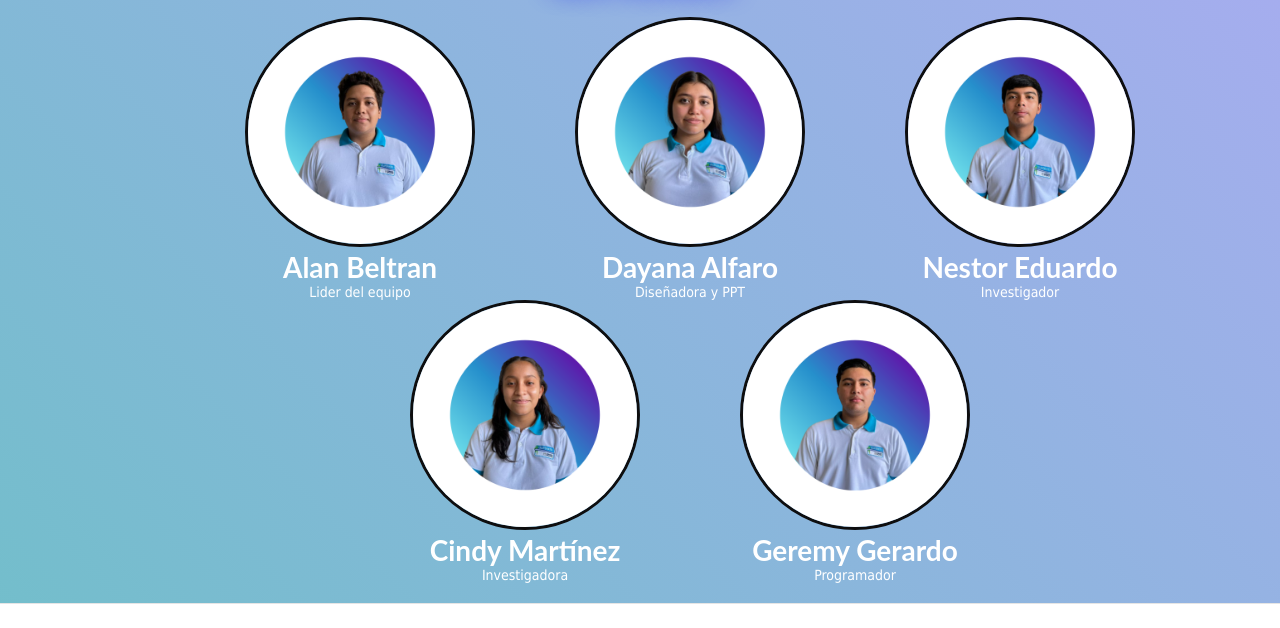
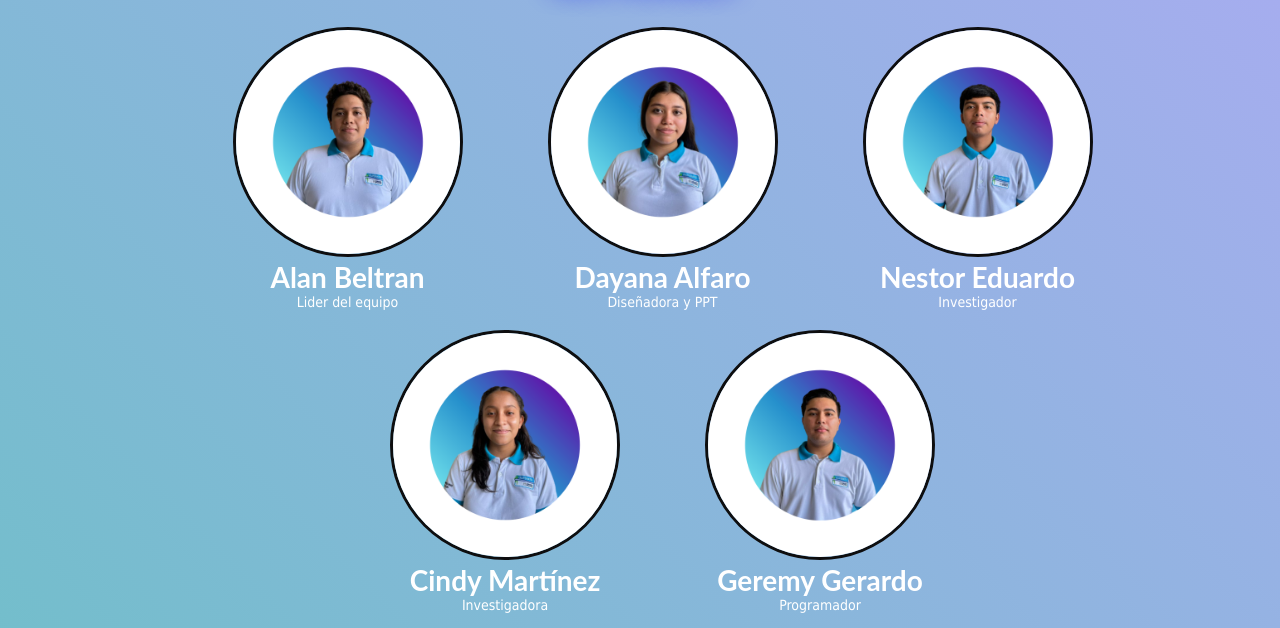
Before and after one commit to Geremy96/brain-setters, a plain HTML site: page nosotros.html in a window 1280 px wide. Shown: the part 905-1533 px from the top of the page. Drawn offline with Linux system fonts and the light colour scheme.

Commit message:
cambios al css nosotros

```diff
--- a/nosotros.css
+++ b/nosotros.css
@@ -126,7 +126,7 @@ nav a:hover{
 
 /*Carrusel*/
 .slider-frame {
-	width: 1280px;
+	width: auto;
   height: auto;
 	margin:50px auto 0;
 	overflow: hidden;
@@ -191,8 +191,8 @@ h3{
 	font-size: 28px;
 }
 .sucursales {
-  padding-left: 100px;
-	margin: 10 px;
+  padding-left: 45px;
+	margin: 10px 20px;
 }
 .sucursales img {
 	width: 230px;
```
